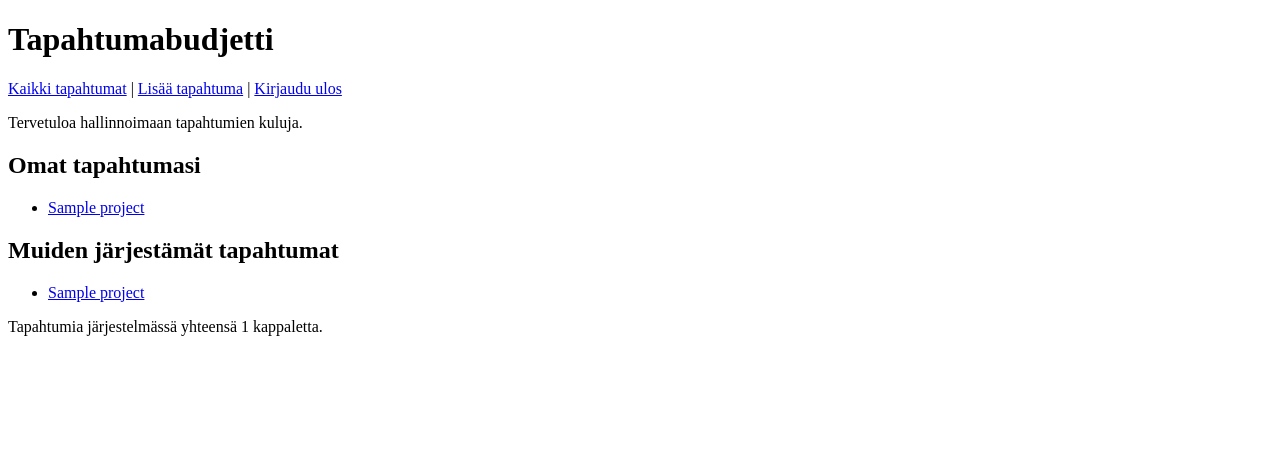
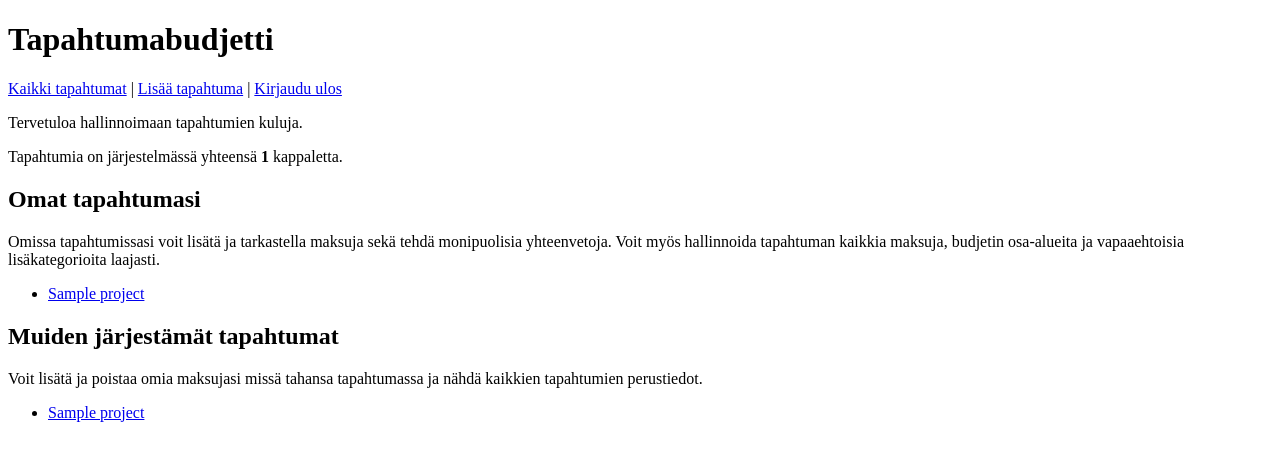
Before and after one commit to sallasal/Tapahtumabudjetti, a Flask app: template templates/index.html in a window 1280 px wide. Shown: the top 461 px of the page. Run offline with Flask 2, Linux system fonts and the light colour scheme; the visitor is signed in with stand-in values (Sample User, id 1); the template is opened without the code that fills it: most values are stand-ins (such as "Sample title", 1, 10 or a date in 2020).

Commit message:
Clarify user interface and instrucions

```diff
--- a/templates/index.html
+++ b/templates/index.html
@@ -3,8 +3,10 @@
 {% block content %}
 {% if session.user_id %}
 <p>Tervetuloa hallinnoimaan tapahtumien kuluja.</p>
+<p>Tapahtumia on järjestelmässä yhteensä <strong>{{ counter }}</strong> kappaletta.</p>
 
 <h2>Omat tapahtumasi</h2>
+<p>Omissa tapahtumissasi voit lisätä ja tarkastella maksuja sekä tehdä monipuolisia yhteenvetoja. Voit myös hallinnoida tapahtuman kaikkia maksuja, budjetin osa-alueita ja vapaaehtoisia lisäkategorioita laajasti.</p>
 <ul>
   {% for project in user_project_list %}
     <li><a href="/project/{{ project[0] }}">{{ project[1] }}</a></li>
@@ -12,14 +14,12 @@
 </ul>
 
 <h2>Muiden järjestämät tapahtumat</h2>
-
+<p>Voit lisätä ja poistaa omia maksujasi missä tahansa tapahtumassa ja nähdä kaikkien tapahtumien perustiedot.</p>
 <ul>
   {% for project in other_projects_list %}
     <li><a href="/project/{{ project[0] }}">{{ project[1] }}</a></li>
   {% endfor %}
 </ul>
-
-<p>Tapahtumia järjestelmässä yhteensä {{ counter }} kappaletta.</p>
 
 {% else %}
 <h2>Aloita kirjautumalla sisään.</h2>
--- a/templates/projectguest.html
+++ b/templates/projectguest.html
@@ -20,7 +20,7 @@
 </ul>
 
 <h3>Lisäkategoriat</h3>
-<p>Lisäkategoriat ovat vapaaehtoisia tunnisteita, joita voi tarvittaessa lisätä maksuille. Ne toimivat kuin aihetunnisteet: niiden avulla voi seurata esimerkiksi kaikkia ennakkomaksuja tai käteiskassamaksuja riippumatta siitä, minkä osa-alueen kautta maksu on liitetty tapahtuman budjettiin.</p>
+<p>Lisäkategoriat ovat vapaaehtoisia aihetunnisteita, joita voi tarvittaessa lisätä maksuille. Niiden avulla voi seurata esimerkiksi kaikkia ennakkomaksuja tai käteiskassamaksuja riippumatta siitä, minkä osa-alueen kautta maksu on liitetty tapahtuman budjettiin.</p>
 <p>Tapahtuman järjestäjä voi seurata maksuja seuraavissa kategorioissa:</p>
 <ul>
   {% for category in category_list %}
```
